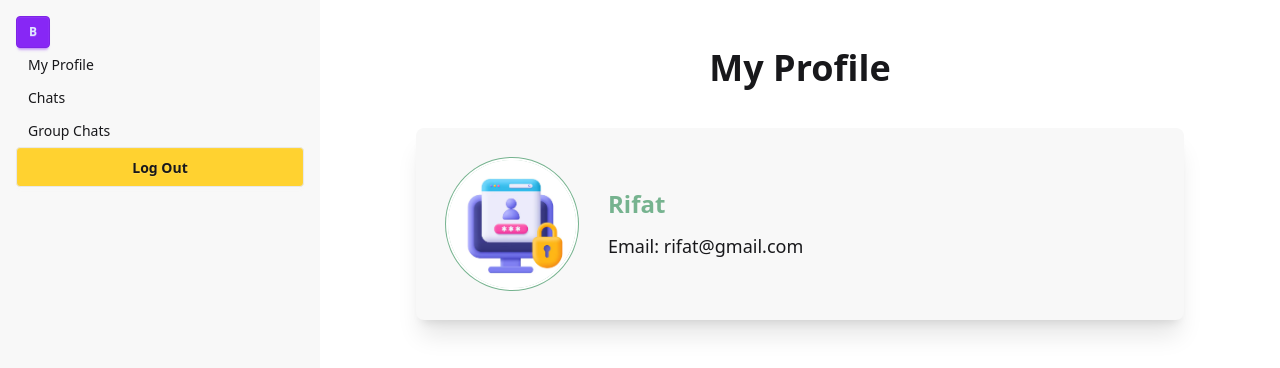
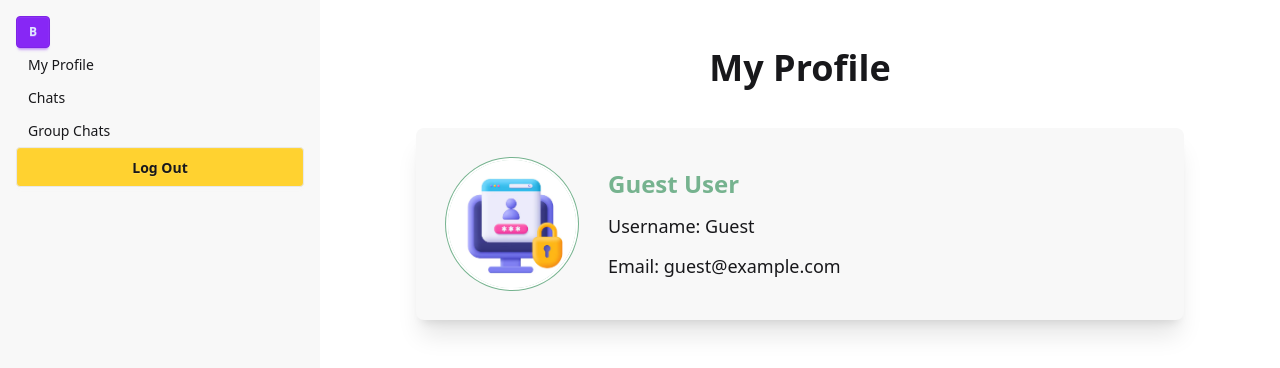
Before and after one commit to Rifat-Imtiaze-Ruddro/CSE311_Chat_App_Barta, a React (Vite) app: page /myProfile in a window 1280 px wide. Shown: the top 368 px of the page. Built offline with nearby package versions, Linux system fonts and the light colour scheme.

Commit message:
Updated Profile to show Logged in user data

```diff
--- a/src/Dashboard/MyProfile.jsx
+++ b/src/Dashboard/MyProfile.jsx
@@ -1,8 +1,18 @@
-import React from 'react'
-import profilePic from '../assets/loginn.png'
+import React from 'react';
+import profilePic from '../assets/loginn.png';
+
 const MyProfile = () => {
+  // Get user data from localStorage
+  const user = JSON.parse(localStorage.getItem('user')) || {
+    username: 'Guest',
+    email: 'guest@example.com',
+    f_name: 'Guest',
+    l_name: 'User',
+    profile_pic: profilePic
+  };
+
   return (
-   <section className="px-6 py-12 lg:px-20 bg-base-100 text-base-content">
+    <section className="px-6 py-12 lg:px-20 bg-base-100 text-base-content">
       <div className="max-w-3xl mx-auto">
         <h2 className="text-4xl font-bold text-center mb-10">My Profile</h2>
 
@@ -11,22 +21,38 @@ const MyProfile = () => {
             {/* Profile Image */}
             <div className="avatar">
               <div className="w-32 rounded-full ring ring-[#76b38f] ring-offset-base-100 ring-offset-2 overflow-hidden">
-                <img src={profilePic} alt="User" />
+                <img
+                  src={user.profile_pic || profilePic}
+                  alt={user.username}
+                  onError={(e) => {
+                    e.target.src = profilePic; // Fallback image
+                  }}
+                />
               </div>
             </div>
 
-            {/* Info */}
+            {/* User Info */}
             <div className="flex-1 space-y-3">
-              <h3 className="text-2xl font-semibold text-[#76b38f]">Rifat </h3>
-              <p className="text-lg"><span className="font-medium">Email:</span> rifat@gmail.com</p>
-
-
+              <h3 className="text-2xl font-semibold text-[#76b38f]">
+                {user.f_name} {user.l_name}
+              </h3>
+              <p className="text-lg">
+                <span className="font-medium">Username:</span> {user.username}
+              </p>
+              <p className="text-lg">
+                <span className="font-medium">Email:</span> {user.email}
+              </p>
+              {user.mobile_no && (
+                <p className="text-lg">
+                  <span className="font-medium">Phone:</span> {user.mobile_no}
+                </p>
+              )}
             </div>
           </div>
         </div>
       </div>
     </section>
-  )
-}
+  );
+};
 
-export default MyProfile
+export default MyProfile;
```
